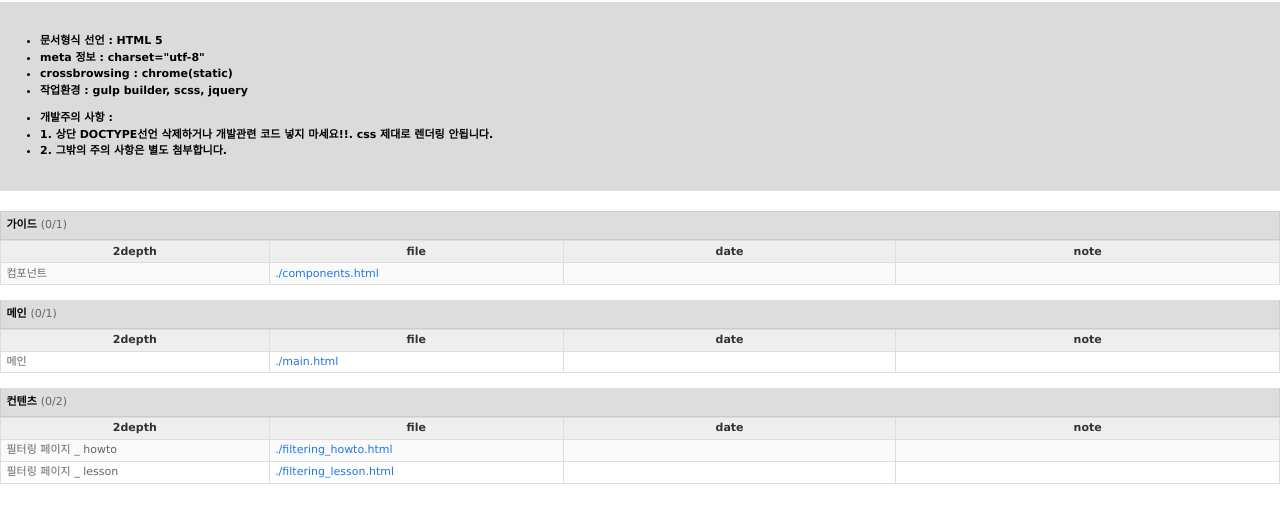
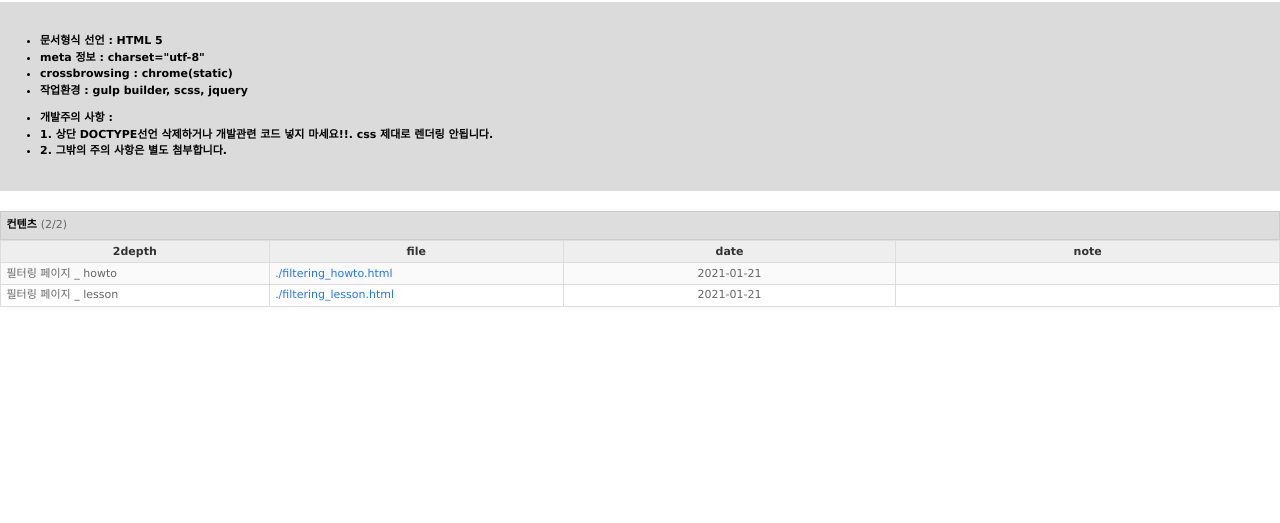
Before and after one commit to ldc84/amoo, a website: page src/html/index.html in a window 1280 px wide. Shown: the part 71-594 px from the top of the page. Drawn offline with nearby package versions, Linux system fonts and the light colour scheme.

Commit message:
amoo css 수정

```diff
--- a/src/html/index.html
+++ b/src/html/index.html
@@ -256,7 +256,7 @@
     </ul>
   </div>
 
-  <div class="section">
+  <!-- <div class="section">
     <h2 class="title">가이드</h2>
     <div class="content">
       <table>
@@ -314,7 +314,7 @@
         </tbody>
       </table>
     </div>
-  </div>
+  </div> -->
 
   <div class="section">
     <h2 class="title">컨텐츠</h2>
@@ -338,13 +338,13 @@
           <tr>
             <td>필터링 페이지 _ howto</td>
             <td class="link">./filtering_howto.html</td>
-            <td class="date"></td>
+            <td class="date">2021-01-21</td>
             <td></td>
           </tr>
           <tr>
             <td>필터링 페이지 _ lesson</td>
             <td class="link">./filtering_lesson.html</td>
-            <td class="date"></td>
+            <td class="date">2021-01-21</td>
             <td></td>
           </tr>
         </tbody>
--- a/src/scss/components/_contents.scss
+++ b/src/scss/components/_contents.scss
@@ -281,6 +281,7 @@
     border-radius: 20px;
     outline: none;
     transition:all .2s ease-in-out;
+    appearance: none;
   }
   > a {
     position:absolute;
@@ -473,9 +474,9 @@
       }
       .m-btn-box-1 {
         position:fixed;
-        bottom:0;
-        left:0;
-        right:0;
+        bottom:16px;
+        left:16px;
+        right:16px;
       }
 
       &.active {
--- a/src/scss/components/_header.scss
+++ b/src/scss/components/_header.scss
@@ -33,6 +33,7 @@
       background-color:#fff;
       border-radius:24px;
       outline: none;
+      appearance:none;
       transition:all .2s ease-in-out;
     }
     .btn-del {
--- a/src/scss/components/_list.scss
+++ b/src/scss/components/_list.scss
@@ -183,7 +183,7 @@
           margin-right:22px;
           padding-top:5px;
           .txt {
-            height:18px;
+            height:16px;
             margin-top:5px;
             -webkit-line-clamp: 1;
           }
```
